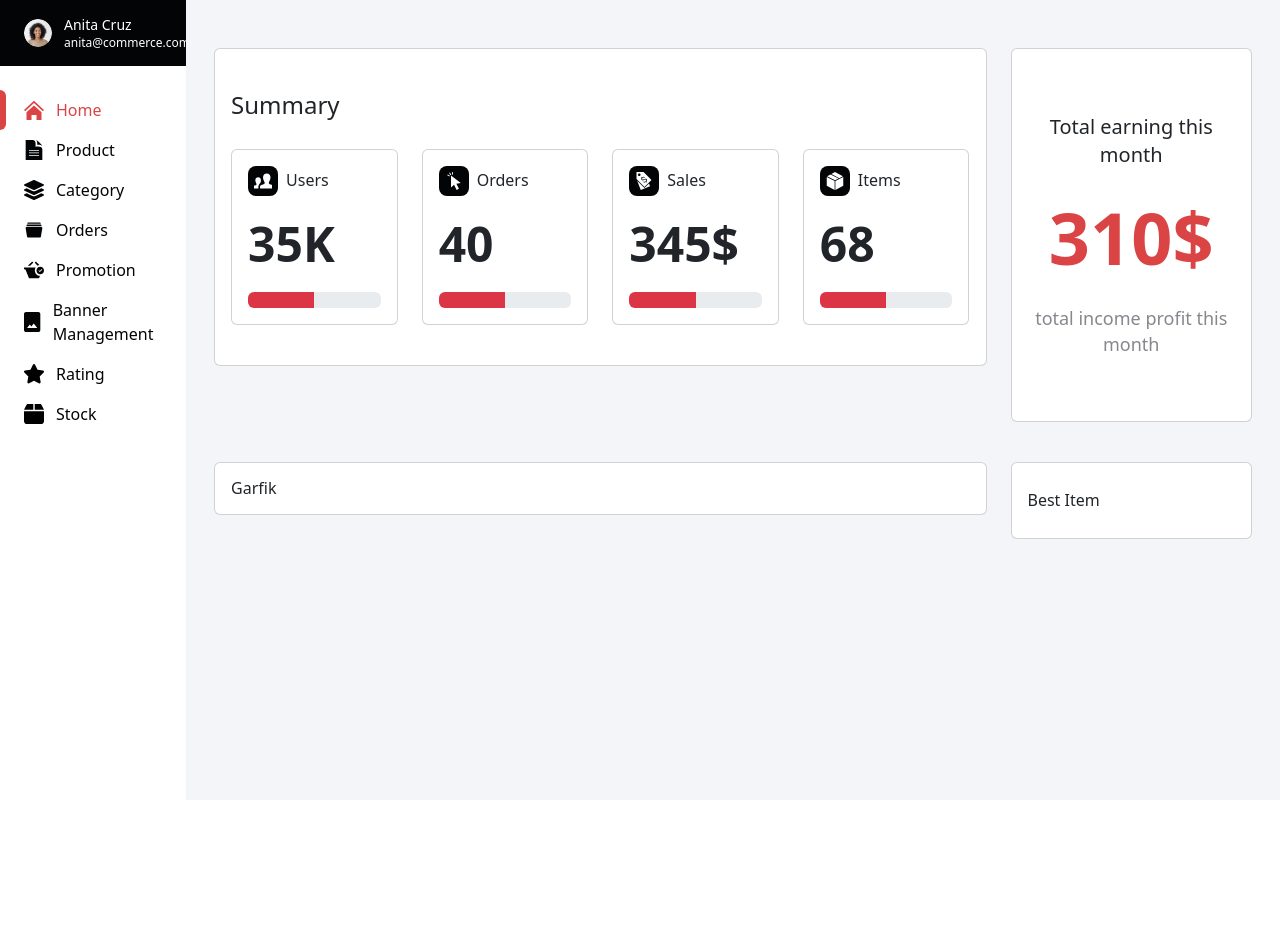
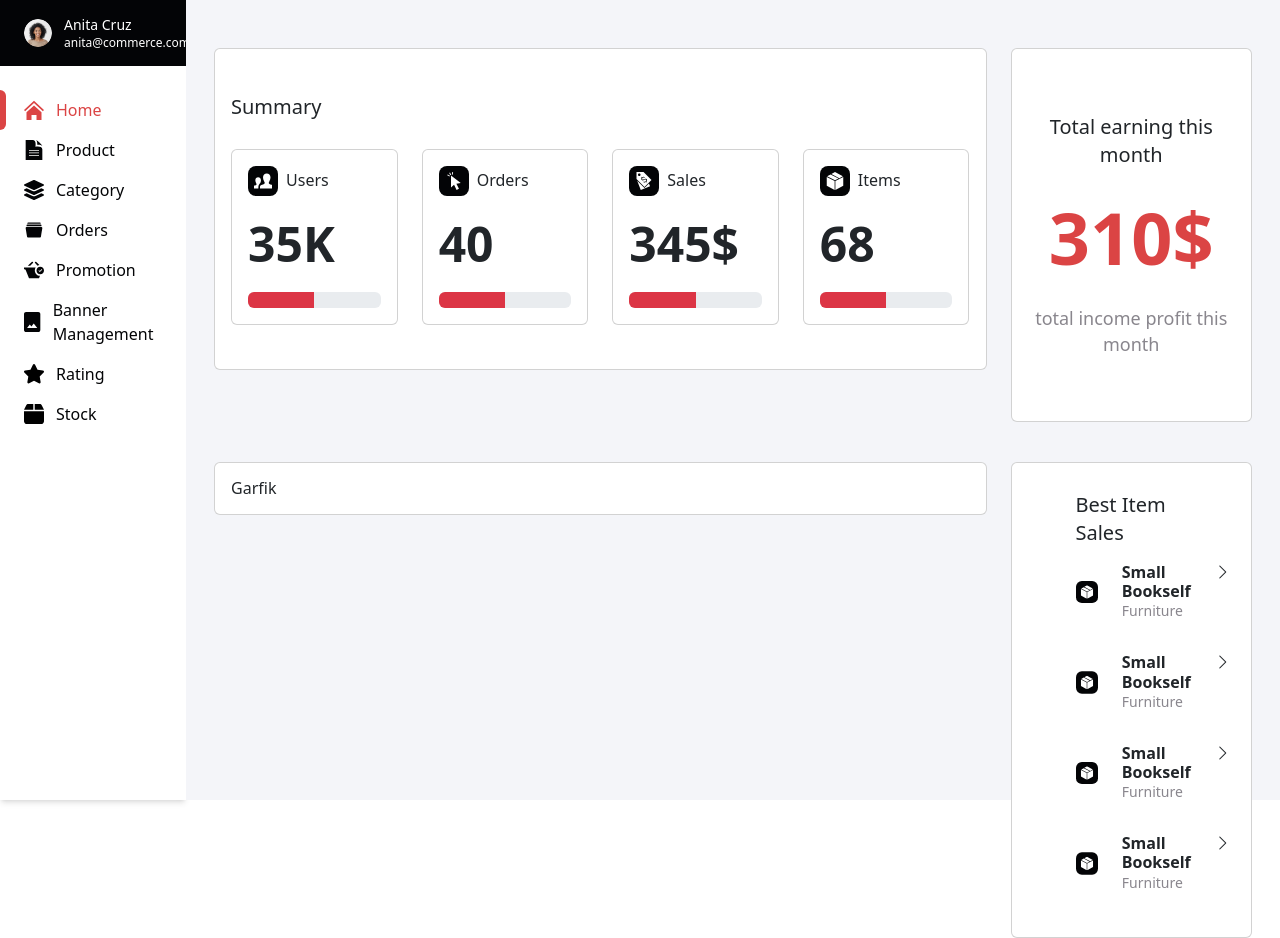
Before and after one commit to AchmadZahrulAZ/dashboard-ecommerce-kelompok-1, a React (Vite) app: page / in a window 1280 px wide. Before the commit the page ends 800 px from the top, so only its background shows below. Built offline with nearby package versions, Linux system fonts and the light colour scheme.

Commit message:
feat  : add component Best Item in home

```diff
--- a/src/components/Home/BestItemSalesComponent.jsx
+++ b/src/components/Home/BestItemSalesComponent.jsx
@@ -3,20 +3,49 @@ import Items from "../../assets/icons/home/Items.svg";
 
 const BestItemSalesComponent = () => {
   return (
-    <div class="card-body py-7">
-      <div className="d-flex flex-column">
-        <h1>Best Item</h1>
-        {/* <h1>Best Item Sales</h1>
-        <div className="gap-2 my-3 d-flex justify-items-center align-items-center">
-          <img src={Items} alt="" className="w-1/6" />
+    <div class="card-body py-7 px-16">
+      <h1 className="text-title-large">Best Item Sales</h1>
+      <div className=" d-flex flex-column">
+        <div className="w-full gap-4 my-3 d-flex justify-content-between ">
+          <img src={Items} alt="" className="w-1/5" />
           <div>
-            <h3 className="font-bold">Kids Electric</h3>
-            <p className="mt-2 text-sm text-gray-600">Toys</p>
+            <h3 className="font-bold">Small Bookself</h3>
+            <p className="text-sm text-textlightcstm ">Furniture</p>
           </div>
-          <h3 className="font-bold">
+          <h3 className="font-extrabold">
             <i class="bi bi-chevron-right"></i>
           </h3>
-        </div> */}
+        </div>
+        <div className="w-full gap-4 my-3 d-flex justify-content-between ">
+          <img src={Items} alt="" className="w-1/5" />
+          <div>
+            <h3 className="font-bold">Small Bookself</h3>
+            <p className="text-sm text-textlightcstm ">Furniture</p>
+          </div>
+          <h3 className="font-extrabold">
+            <i class="bi bi-chevron-right"></i>
+          </h3>
+        </div>
+        <div className="w-full gap-4 my-3 d-flex justify-content-between ">
+          <img src={Items} alt="" className="w-1/5" />
+          <div>
+            <h3 className="font-bold">Small Bookself</h3>
+            <p className="text-sm text-textlightcstm ">Furniture</p>
+          </div>
+          <h3 className="font-extrabold">
+            <i class="bi bi-chevron-right"></i>
+          </h3>
+        </div>
+        <div className="w-full gap-4 my-3 d-flex justify-content-between ">
+          <img src={Items} alt="" className="w-1/5" />
+          <div>
+            <h3 className="font-bold">Small Bookself</h3>
+            <p className="text-sm text-textlightcstm ">Furniture</p>
+          </div>
+          <h3 className="font-extrabold">
+            <i class="bi bi-chevron-right"></i>
+          </h3>
+        </div>
       </div>
     </div>
   );
--- a/src/components/Home/EarningMonthComponent.jsx
+++ b/src/components/Home/EarningMonthComponent.jsx
@@ -9,7 +9,7 @@ const EarningMonthComponent = () => {
             <h4 className="text-title-large">Total earning this month</h4>
           </div>
           <div className="my-8">
-            <h1 className="font-bold text-7xl text-primarycstm">310$</h1>
+            <h1 className="font-semibold text-7xl text-primarycstm">310$</h1>
           </div>
           <div>
             <h5 className="text-textlightcstm text-title-medium">
--- a/src/components/Home/HomeComponent.jsx
+++ b/src/components/Home/HomeComponent.jsx
@@ -6,7 +6,7 @@ import BestItemSalesComponent from "./BestItemSalesComponent";
 
 const HomeComponent = () => {
   return (
-    <div className="container-fluid">
+    <div className="container">
       <div className="row">
         <div className="col-md-9">
           <SummaryComponent />
--- a/src/components/Home/SummaryComponent.jsx
+++ b/src/components/Home/SummaryComponent.jsx
@@ -6,8 +6,8 @@ import Users from "../../assets/icons/home/Users.svg";
 const SummaryComponent = () => {
   return (
     <div class="card">
-      <div class="card-body py-10">
-        <h1 className="text-2xl mb-7 ">Summary</h1>
+      <div class="card-body py-11">
+        <h1 className=" mb-7 text-title-large">Summary</h1>
         <div className="row">
           <div className="col-md-3">
             <div class="card">
```
